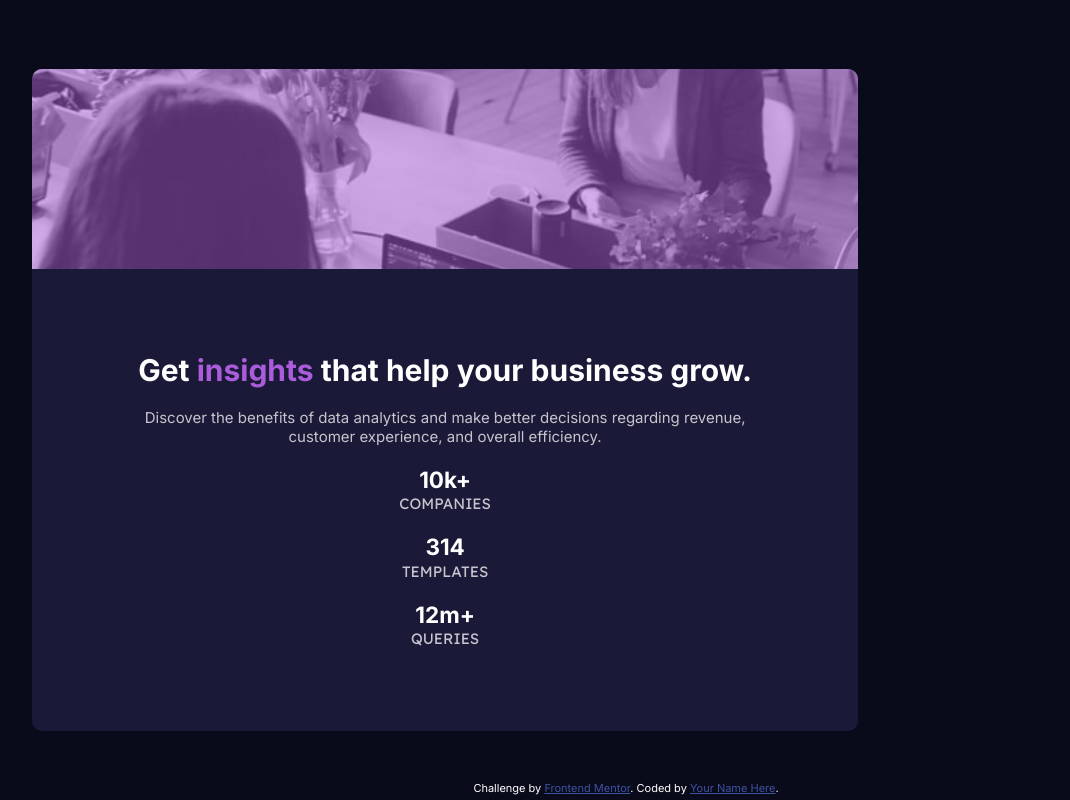
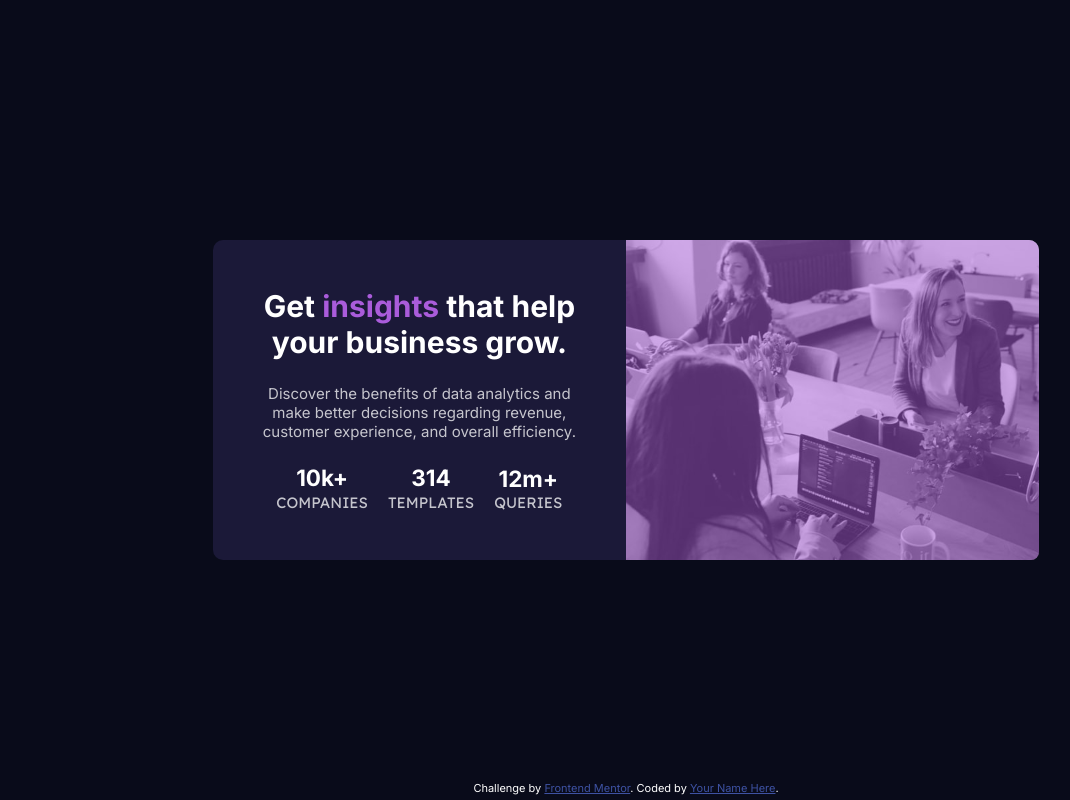
Before and after one commit to SilasFr/stats-preview-card-component, a plain HTML site: page index.html in a window 1280 px wide. Shown: the whole page, without its empty margins (14-1084 px from the left). Drawn offline with Linux system fonts and the light colour scheme.

Commit message:
desktop layout done

```diff
--- a/index.html
+++ b/index.html
@@ -35,6 +35,7 @@
             Discover the benefits of data analytics and make better decisions
             regarding revenue, customer experience, and overall efficiency.
           </p>
+          <div class="statistics">
             <div class="statistic-one">
               <h2 class="highlight-statistic">10k+</h2>
               <p>companies</p>
@@ -46,6 +47,8 @@
             <div class="statistic-three">
               <h2 class="highlight-statistic">12m+</h2>
               <p>queries</p>
+            </div>
+
           </div>
         </div>
       </div>
--- a/style.css
+++ b/style.css
@@ -76,6 +76,13 @@ p {
   font-weight: 400;
   font-size: 15px;
 }
+.statistics{
+  display: flex;
+  flex-direction: column;
+  align-items: center;
+  justify-content: center;
+  gap: 20px;
+}
 
 .statistic-one p {
   text-align: center;
@@ -117,3 +124,55 @@ h2.highlight-statistic {
 .attribution a {
   color: hsl(228, 45%, 44%);
 }
+
+@media(min-width:600px){
+
+  body{
+    width: 100%;
+    height: 100vh;
+    display: flex;
+    justify-content: center;
+    align-items: center;
+  }
+
+  .card{
+    display: grid;
+    grid-template-columns: 50% 50%;
+    grid-template-rows: auto;
+    grid-gap: 0;
+
+    height: 40vh;
+  }
+
+  .card-img{
+    grid-column: 2/3;
+    grid-row: 1/2;
+    width: 100%;
+    height: 100%;
+
+    border-top-left-radius: 0;
+    border-bottom-right-radius: 8px;
+
+  }
+
+  .opacity{
+    border-top-left-radius: 0;
+    border-bottom-right-radius: 8px;
+
+
+  }
+
+  .card-info{
+    height: 100%;
+    gap: 10%;
+
+    grid-column: 1/2;
+    align-items: center;
+    justify-content: center;
+  }
+
+  .statistics{
+    display: flex;
+    flex-direction: row;
+  }
+}
```
Also changed, not shown: 1 other file. Lines whose indentation alone changed are shown as unchanged.
